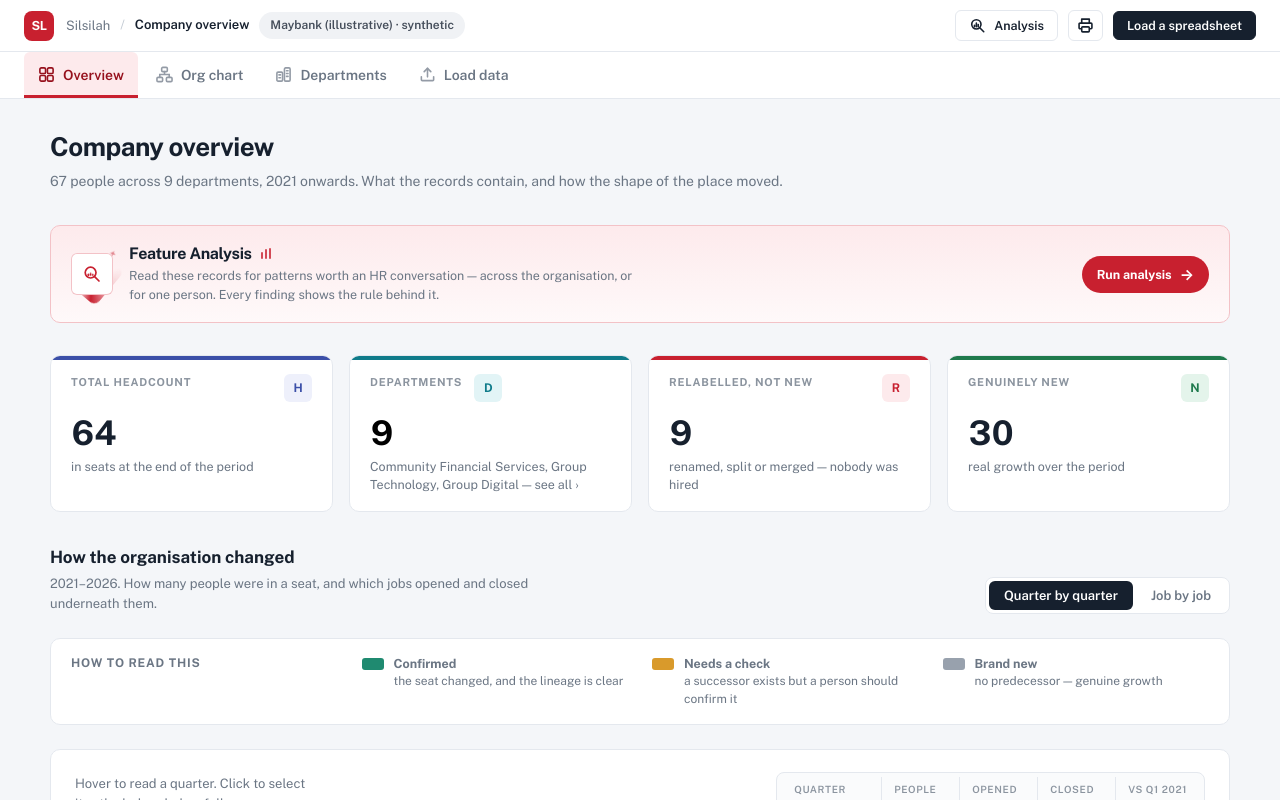
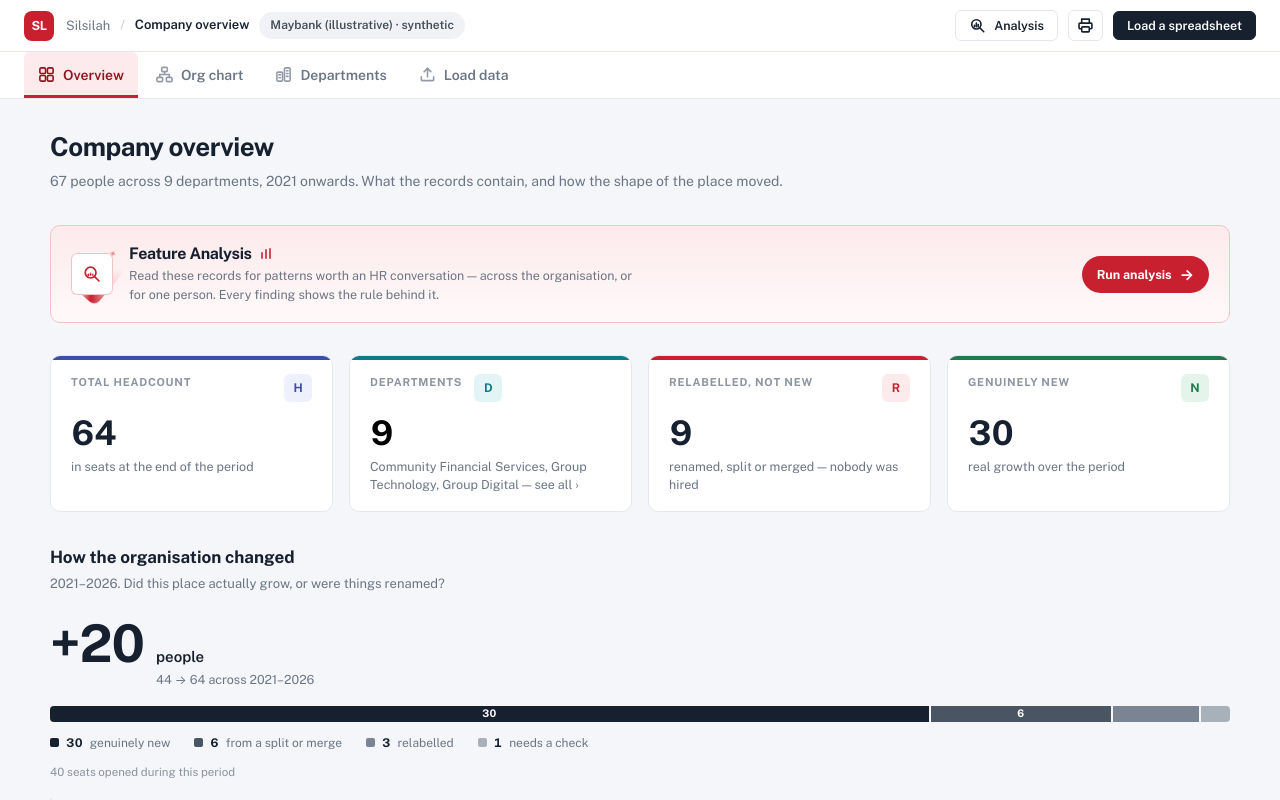
Before and after one commit to aimxnaim/silsila, a React (Vite) app: page / in a window 1280 px wide. Built offline with nearby package versions, Linux system fonts and the light colour scheme.

Commit message:
feat: enhance ChangeSection with GlanceBlock integration and improve layout for clarity

```diff
--- a/src/components/views/ChangeSection.tsx
+++ b/src/components/views/ChangeSection.tsx
@@ -32,7 +32,9 @@
 import { useMemo, useRef, useState } from 'react';
 import type { LineageRelation, Metrics, OrgModel } from '../../domain/types.ts';
 import { WINDOW_START_YEAR, formatMonthYear, quarterLabel, toQuarterIndex } from '../../domain/dates.ts';
+import { orgGlance } from '../../domain/glance.ts';
 import { Badge } from '../ui/primitives.tsx';
+import { GlanceBlock } from '../ui/Glance.tsx';
 import { STATE, stateOf, type State } from '../ui/vocabulary.tsx';
 
 interface Row {
@@ -66,11 +68,20 @@ interface QStat {
  * One viewBox, uniformly scaled, so the crosshair can cross the line plot and
  * the activity strip as a single element. Strokes are non-scaling so a 2px
  * line is 2px at every container width.
+ *
+ * TWO PANELS, TWO SCALES, SAID OUT LOUD. The line is people and the strip is
+ * seats, and they are measured against completely separate ceilings — the
+ * line against `ceiling`, the strip against `stripCeiling`. Sharing one frame
+ * and one crosshair made them look like one plot on one scale, so a column
+ * that rose higher than the line appeared to mean something, and it does not.
+ * Each panel now carries its own caption and its own axis numbers, and GAP is
+ * wide enough that they read as two plots that happen to share an x axis
+ * (which they must — that shared axis is why this is one viewBox at all).
  */
 const W = 960;
-const PAD = { l: 46, r: 16, t: 16 };
+const PAD = { l: 46, r: 16, t: 30 };
 const LINE_H = 168;
-const GAP = 18;
+const GAP = 44;
 const STRIP_H = 52;
 const AXIS_H = 34;
 const PLOT_TOP = PAD.t;
@@ -103,6 +114,7 @@ export function ChangeSection({
   onOpenPerson: (id: string) => void;
 }) {
   const N = model.window.quarterCount;
+  const glance = useMemo(() => orgGlance(model, metrics), [model, metrics]);
   const [mode, setMode] = useState<'trend' | 'job'>('trend');
   const [ledger, setLedger] = useState<'opened' | 'closed'>('opened');
   const [hoverQ, setHoverQ] = useState<number | null>(null);
@@ -244,12 +256,34 @@ export function ChangeSection({
 
   return (
     <section className="stack gap-5" id="how-it-changed">
+      <div>
+        <div style={{ fontSize: 17, fontWeight: 700 }}>How the organisation changed</div>
+        <div className="small muted" style={{ marginTop: 3, maxWidth: '68ch' }}>
+          {yearSpans[0]?.year}–{yearSpans[yearSpans.length - 1]?.year}. Did this place
+          actually grow, or were things renamed?
+        </div>
+      </div>
+
+      {/*
+        * The answer, before any of the evidence for it.
+        *
+        * Everything below this block — the mode toggle, the state key, the
+        * chart, the ledger — is the working. It is all still here, and a
+        * reader who wants to interrogate the number can, but none of it is
+        * the first thing they meet any more. The section used to open with a
+        * legend defining three words, which meant the reader had to learn a
+        * vocabulary before the picture could mean anything.
+        */}
+      <GlanceBlock glance={glance} />
+
+      <hr className="divider" />
+
       <div className="row spread gap-4 wrap" style={{ alignItems: 'flex-end' }}>
         <div>
-          <div style={{ fontSize: 17, fontWeight: 700 }}>How the organisation changed</div>
-          <div className="small muted" style={{ marginTop: 3, maxWidth: '68ch' }}>
-            {yearSpans[0]?.year}–{yearSpans[yearSpans.length - 1]?.year}. How many people
-            were in a seat, and which jobs opened and closed underneath them.
+          <span className="eyebrow">The working</span>
+          <div className="small muted" style={{ marginTop: 3, maxWidth: '60ch' }}>
+            How many people were in a seat each quarter, and which jobs opened
+            and closed underneath them.
           </div>
         </div>
 
@@ -376,7 +410,10 @@ export function ChangeSection({
                     opacity="0.9"
                   />
 
-                  {/* Y axis */}
+                  {/* Y axis, and the caption naming what this panel measures. */}
+                  <text x={PAD.l} y={PLOT_TOP - 12} className="tl2-panel">
+                    People in a seat — scale 0–{ceiling}
+                  </text>
                   {ticks.map((t) => (
                     <g key={t}>
                       <line
@@ -413,7 +450,18 @@ export function ChangeSection({
                     />
                   ))}
 
-                  {/* The activity strip: jobs opened, segmented by state. */}
+                  {/* The activity strip: jobs opened, segmented by state.
+                    *
+                    * Its own caption and its own two axis numbers, because it
+                    * is on its own scale. Without them a column taller than
+                    * the line reads as "more than the headcount", which is
+                    * not a thing this chart can say.
+                    */}
+                  <text x={PAD.l} y={STRIP_TOP - 12} className="tl2-panel">
+                    Jobs opened — its own scale, 0–{stripCeiling}
+                  </text>
+                  <text x={PAD.l - 9} y={STRIP_TOP + 4} className="tl2-tick" textAnchor="end">{stripCeiling}</text>
+                  <text x={PAD.l - 9} y={STRIP_BOT + 3.5} className="tl2-tick" textAnchor="end">0</text>
                   <line
                     x1={PAD.l} y1={STRIP_BOT} x2={W - PAD.r} y2={STRIP_BOT}
                     stroke="var(--line)" strokeWidth="1" vectorEffect="non-scaling-stroke"
```
